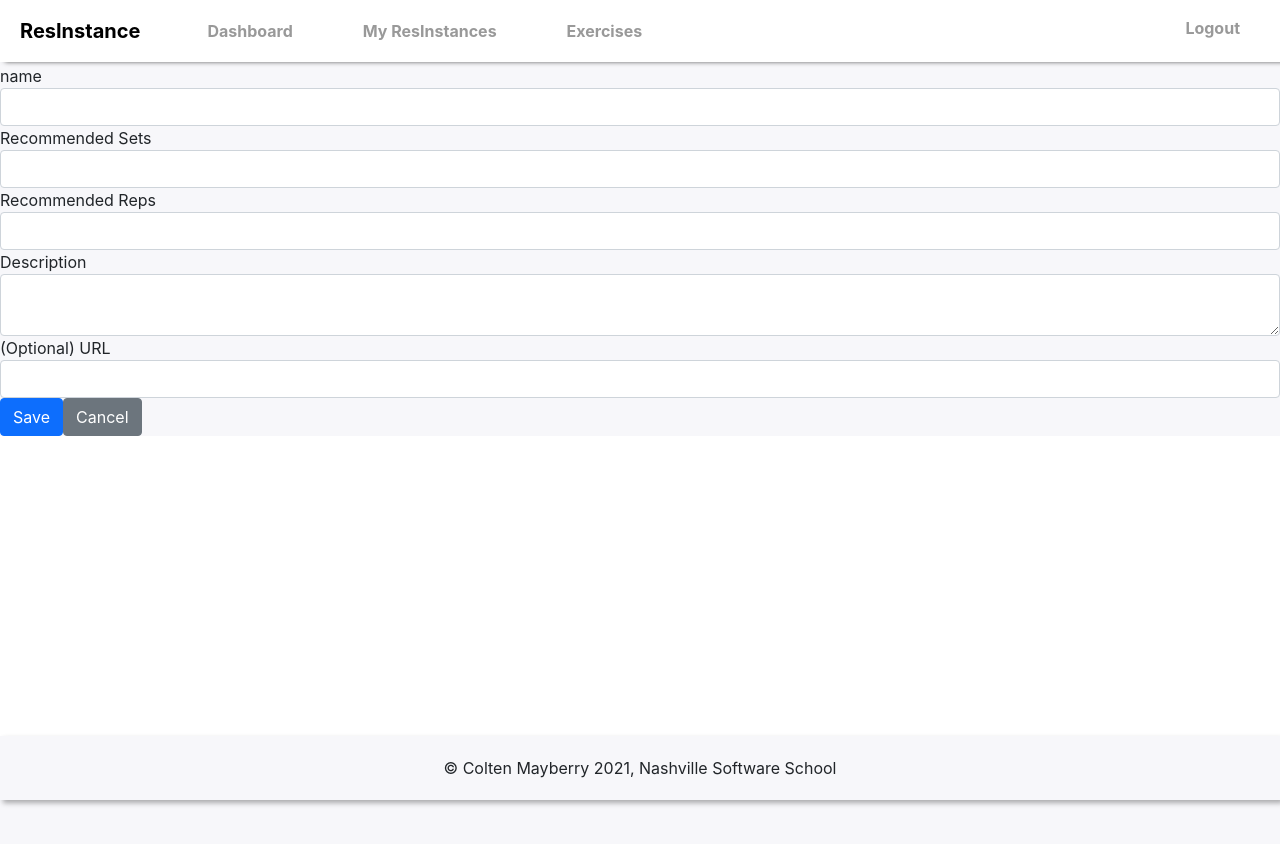
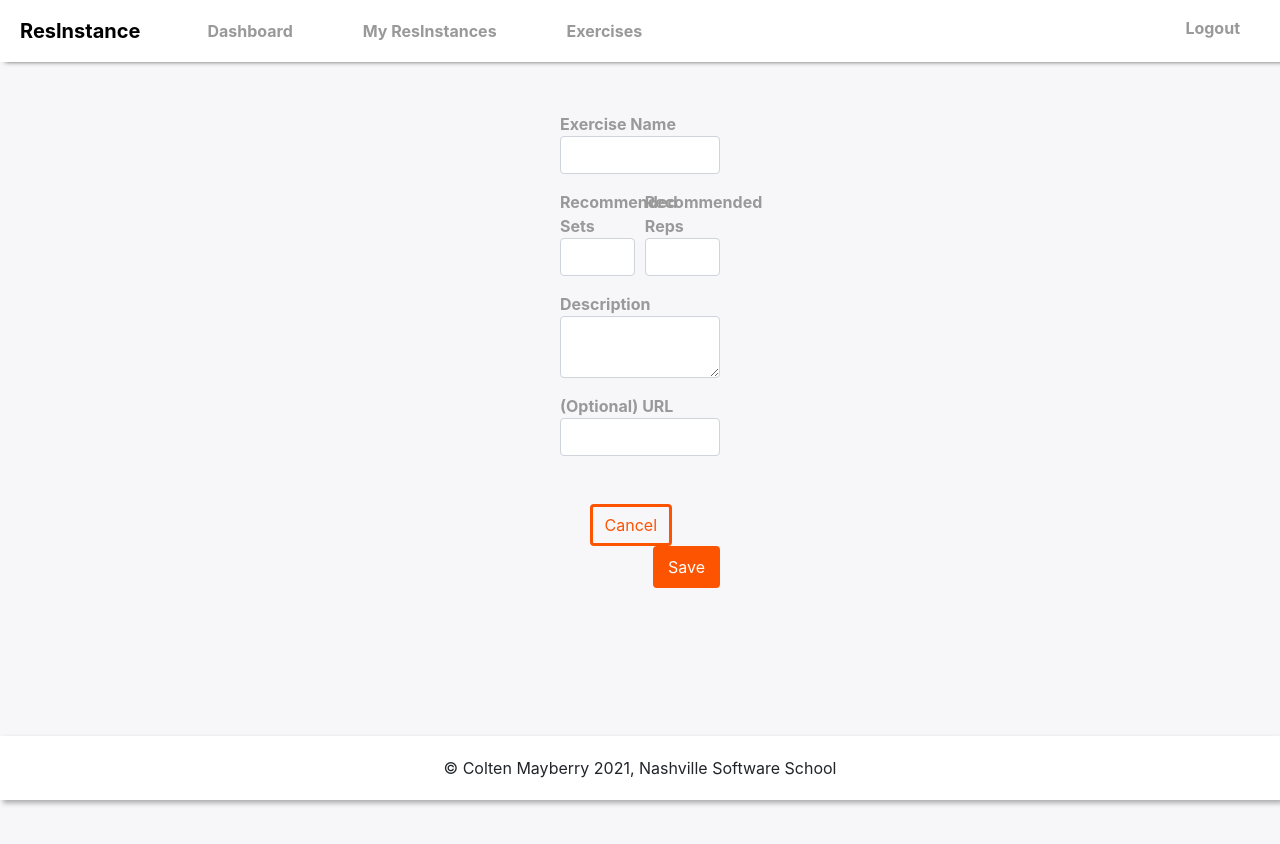
Before and after one commit to coltmay/Fullstack-Capstone, a React (Create React App) app in the folder Fullstack-Capstone/client/: page /exercise/form in a window 1280 px wide. Shown: the top 844 px of the page. Before the commit the page ends 800 px from the top, so only its background shows below. Built offline with nearby package versions, Linux system fonts and the light colour scheme; no server answers; sample sign-in values are in the browser's storage; the HTML template or start-up script is replaced by a standard one.

Commit message:
finished detail page

```diff
--- a/Fullstack-Capstone/client/src/components/Footer.css
+++ b/Fullstack-Capstone/client/src/components/Footer.css
@@ -7,5 +7,5 @@
     left: 0;
     bottom: 0;
     padding: 20px;
-    background-color: #f7f7fa;
+    background-color: #ffffff;
 }
--- /dev/null
+++ b/Fullstack-Capstone/client/src/components/exercise/ExerciseForm.css
@@ -0,0 +1,57 @@
+.exFormContainer {
+    text-align: center;
+    margin-top: 2em;
+    margin-left: 35em;
+    margin-right: 35em;
+    padding-bottom: 25em;
+}
+
+.exFormLabels {
+    margin-top: 1em;
+    width: 100%;
+    color: rgb(153, 153, 153);
+    font-weight: bold;
+    text-align: left;
+}
+
+.exFormNameBin {}
+
+.exFormSetRep {
+    display: flex;
+}
+
+.exFormSetBin {
+    width: 47%;
+}
+
+.exFormRepBin {
+    margin-left: auto;
+    width: 47%;
+}
+
+.exFormSaveButton {
+    background-color: #fd5401;
+    border: solid #fd5401;
+}
+
+.exFormSaveButton:hover {
+    background-color: #da4900;
+}
+
+.exFormCancelButton {
+    margin-right: 3em;
+    color: #fd5401;
+    background-color: #f7f7fa;
+    border: solid #fd5401;
+}
+
+.exFormCancelButton:hover {
+    margin-right: 3em;
+    background-color: #fd5401;
+    border: solid #fd5401;
+}
+
+.exFormButtonBin {
+    margin-top: 3em;
+    text-align: end;
+}
--- a/Fullstack-Capstone/client/src/components/exercise/ExerciseForm.js
+++ b/Fullstack-Capstone/client/src/components/exercise/ExerciseForm.js
@@ -2,6 +2,7 @@ import React, { useState } from 'react';
 import { useHistory } from 'react-router-dom';
 import { Button, Form, FormGroup, Label, Input, FormText } from 'reactstrap';
 import { addExercise } from "../../modules/exerciseManager";
+import "./ExerciseForm.css";
 
 const ExerciseForm = () => {
     const emptyExercise = {
@@ -34,39 +35,43 @@ const ExerciseForm = () => {
     };
 
     return (
-        <Form>
-            <FormGroup>
-                <Label for="name">name</Label>
+        <Form className="exFormContainer">
+            <FormGroup className="exFormNameBin">
+                <Label className="exFormLabels" for="name">Exercise Name</Label>
                 <Input type="text" name="name" id="name"
                     value={exercise.name}
                     onChange={handleInputChange} />
             </FormGroup>
-            <FormGroup>
-                <Label for="sets">Recommended Sets</Label>
+            <div className="exFormSetRep">
+                <FormGroup className="exFormSetBin">
+                    <Label className="exFormLabels" for="sets">Recommended Sets</Label>
                     <Input type="int" name="sets" id="sets"
                         value={exercise.sets}
                         onChange={handleInputChange} />
                 </FormGroup>
-            <FormGroup>
-                <Label for="reps">Recommended Reps</Label>
+                <FormGroup className="exFormRepBin">
+                    <Label className="exFormLabels" for="reps">Recommended Reps</Label>
                     <Input type="int" name="reps" id="reps"
                         value={exercise.reps}
                         onChange={handleInputChange} />
                 </FormGroup>
+            </div>
             <FormGroup>
-                <Label for="description">Description</Label>
+                <Label className="exFormLabels" for="description">Description</Label>
                 <Input type="textarea" name="description" id="description"
                     value={exercise.description}
                     onChange={handleInputChange} />
             </FormGroup>
             <FormGroup>
-                <Label for="url">(Optional) URL</Label>
+                <Label className="exFormLabels" for="url">(Optional) URL</Label>
                 <Input type="text" name="url" id="url"
                     value={exercise.url}
                     onChange={handleInputChange} />
             </FormGroup>
-            <Button color="primary" onClick={handleSave}>Save</Button>
-            <Button color="secondary" onClick={() => history.push(`/exercises`)}>Cancel</Button>
+            <div className="exFormButtonBin">
+                <Button className="exFormCancelButton" onClick={() => history.push(`/exercises`)}>Cancel</Button>
+                <Button className="exFormSaveButton" onClick={handleSave}>Save</Button>
+            </div>
         </Form>
     );
 };
--- /dev/null
+++ b/Fullstack-Capstone/client/src/components/rex/RexDetail.css
@@ -0,0 +1,66 @@
+.rexDetHeader {
+    text-align: center;
+    color: #fd5401;
+    font-size: xx-large;
+    font-weight: bolder;
+    margin-top: 1em;
+    margin-left: 2em;
+    margin-right: 2em;
+    border-bottom: 2px solid;
+}
+
+.rexDetSetRep {
+    display: flex;
+    margin-top: 2em;
+    margin-left: 4em;
+    margin-right: 4em;
+}
+
+.rexDetSets {
+    font-weight: bold;
+    color: rgb(153, 153, 153);
+}
+
+.rexDetReps {
+    font-weight: bold;
+    color: rgb(153, 153, 153);
+    margin-left: auto;
+}
+
+.rexDetWeightDiff {
+    display: flex;
+    margin-left: 4em;
+    margin-right: 4em;
+}
+
+.rexDetWeight {
+    font-weight: bold;
+    color: rgb(153, 153, 153);
+}
+
+.rexDetDiff {
+    font-weight: bold;
+    margin-left: auto;
+    color: rgb(153, 153, 153);
+}
+
+.rexDetDesc {
+    color: rgb(153, 153, 153);
+}
+
+.rexDetButtonBin {
+    margin-top: 2em;
+    width: 100%;
+    text-align: center;
+}
+
+.rexDetBackButton {
+    color: #fd5401;
+    background-color: #f7f7fa;
+    border: solid #fd5401;
+}
+
+.rexDetBackButton:hover {
+    background-color: #fd5401;
+    border: solid #fd5401;
+}
--- a/Fullstack-Capstone/client/src/components/rex/RexDetail.js
+++ b/Fullstack-Capstone/client/src/components/rex/RexDetail.js
@@ -2,6 +2,7 @@ import React, { useEffect, useState } from "react";
 import { useParams, useHistory } from "react-router-dom";
 import { Card, CardBody, Button, Form, FormGroup, Label, Input, FormText } from "reactstrap";
 import { getRexById } from "../../modules/rexManager";
+import "./RexDetail.css";
 
 const RexDetail = () => {
     const [rex, setRex] = useState([]);
@@ -20,14 +21,19 @@ const RexDetail = () => {
         <div className="container">
             <div className="row justify-content-center">
                 <div className="col-sm-12 col-lg-6">
-                    <h1>{rex.name}</h1>
-                    <h2>{rex.exercise?.name}</h2>
-                    <p>{rex.exercise?.description}</p>
-                    <p>Sets: {rex.exercise?.sets}</p>
-                    <p>Reps: {rex.exercise?.reps}</p>
-                    <p>Weight: {rex.weight}</p>
-                    <p>Difficulty: {rex.difficulty}</p>
-                    <Button color="secondary" onClick={() => history.push(`/resinstances/detail/${resinstanceid}`)}>Back</Button>
+                    <h1 className="rexDetHeader">{rex.exercise?.name}</h1>
+                    <div className="rexDetSetRep">
+                        <p className="rexDetSets">Recommended Sets • {rex.exercise?.sets}</p>
+                        <p className="rexDetReps">Recommended Reps • {rex.exercise?.reps}</p>
+                    </div>
+                    <p className="rexDetDesc">{rex.exercise?.description}</p>
+                    <div className="rexDetWeightDiff">
+                        <p className="rexDetWeight">Weight Lifted (lbs) • {rex.weight}</p>
+                        <p className="rexDetDiff">Difficulty • {rex.difficulty}</p>
+                    </div>
+                    <div className="rexDetButtonBin">
+                        <Button className="rexDetBackButton" onClick={() => history.push(`/resinstances/detail/${resinstanceid}`)}>Back</Button>
+                    </div>
                 </div>
             </div>
         </div>
--- a/Fullstack-Capstone/client/src/components/rex/RexForm.css
+++ b/Fullstack-Capstone/client/src/components/rex/RexForm.css
@@ -3,7 +3,7 @@
     margin-top: 2em;
     margin-left: 35em;
     margin-right: 35em;
-    padding-bottom: 15em;
+    padding-bottom: 24em;
 }
 
 .rexFormName {
```
Lines whose indentation alone changed are shown as unchanged.
